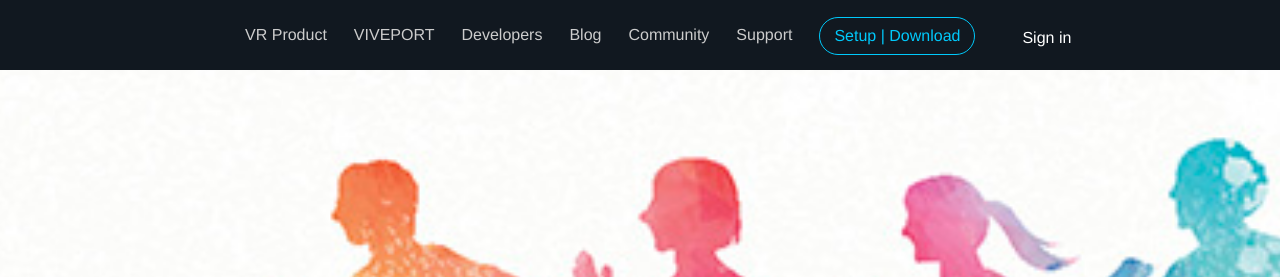
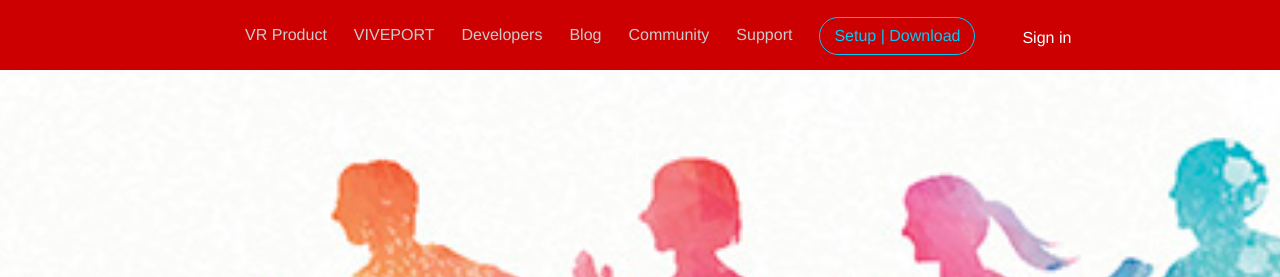
Before and after one commit to zhangtom54321/WeightLoss, a plain HTML site: page index.html in a window 1280 px wide. Shown: the top 277 px of the page. Drawn offline with Linux system fonts and the light colour scheme.

Commit message:
Changed Color of top div

```diff
--- a/css/styles.css
+++ b/css/styles.css
@@ -1,5 +1,5 @@
 #topSection{
-  background-color: #111820;
+  background-color: #CC0000;
   margin-top: 0px;
   margin-bottom: 0px;
   margin: 0px;
```
